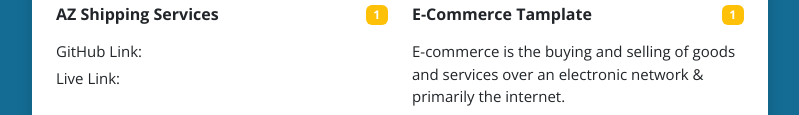
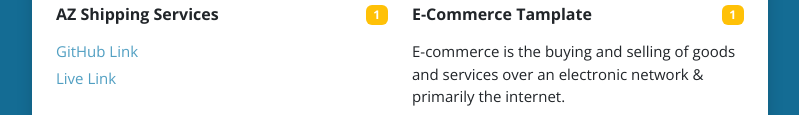
Before and after one commit to ashiquzzaman77/personal-resume, a plain HTML site: page project.html in a window 1280 px wide. Shown: the part 472-587 px from the top of the page, without its empty margins (240-1039 px from the left). Drawn offline with nearby package versions, Linux system fonts and the light colour scheme.

Commit message:
Update By Ashiquzzaman 05-11-2024

```diff
--- a/project.html
+++ b/project.html
@@ -63,8 +63,8 @@
                                         <h6 class="text-start fw-bold pb-2">AZ Shipping Services<span
                                                 class="badge bg-warning float-end">1</span></h6>
 
-                                        <p class="mb-1">GitHub Link: <a href="https://github.com/ashiquzzaman77/az_shipping"></a></p>
-                                        <p class="mb-1">Live Link: <a href="http://azshipping.net/"></a></p>
+                                        <p class="mb-1"><a href="https://github.com/ashiquzzaman77/az_shipping">GitHub Link</a></p>
+                                        <p class="mb-1"><a href="http://azshipping.net/">Live Link</a></p>
                                     </div>
 
                                     <div class="text-start pb-4">
```
